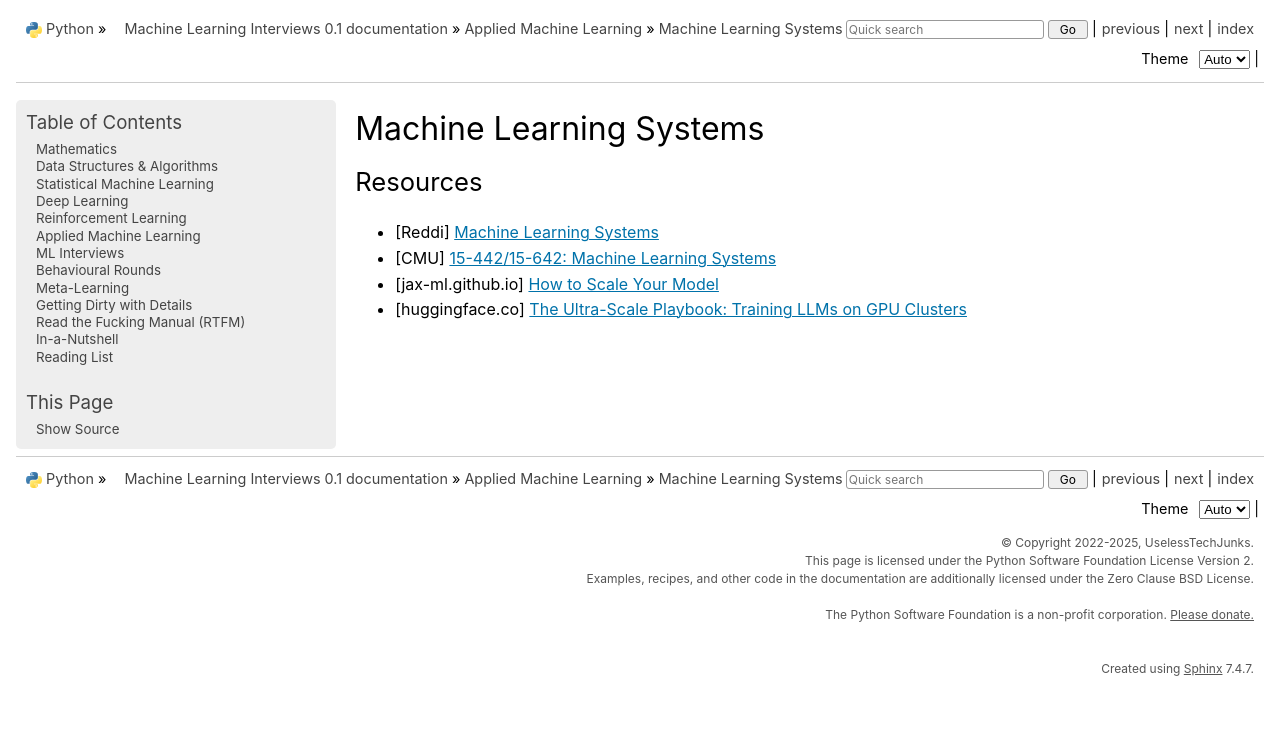
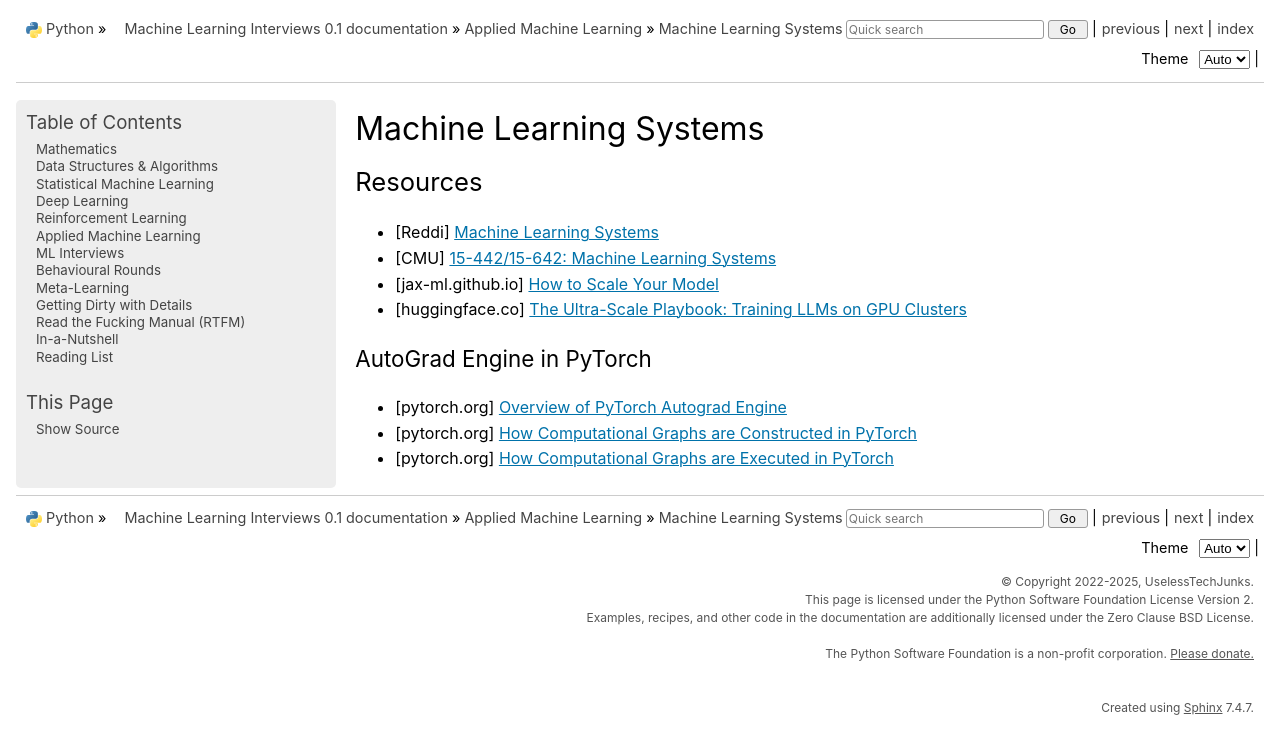
Before and after one commit to uselesstechjunks/leetcode, a Sphinx documentation site: the page built from docs/source/applied/sys/mlsys.rst, in a window 1280 px wide. Shown: the top 754 px of the page. Built offline with Sphinx 7.4.7, drawn with Linux system fonts in a browser that asks for light colours; pages that are not in the unit, such as notebooks, are missing from menus.

Commit message:
Update mlsys.rst

```diff
--- a/docs/source/applied/sys/mlsys.rst
+++ b/docs/source/applied/sys/mlsys.rst
@@ -8,3 +8,10 @@ Resources
 - [CMU] `15-442/15-642: Machine Learning Systems <https://mlsyscourse.org/>`_
 - [jax-ml.github.io] `How to Scale Your Model <https://jax-ml.github.io/scaling-book/index>`_
 - [huggingface.co] `The Ultra-Scale Playbook: Training LLMs on GPU Clusters <https://huggingface.co/spaces/nanotron/ultrascale-playbook>`_
+
+===============================================================================
+AutoGrad Engine in PyTorch
+===============================================================================
+- [pytorch.org] `Overview of PyTorch Autograd Engine <https://pytorch.org/blog/overview-of-pytorch-autograd-engine/>`_
+- [pytorch.org] `How Computational Graphs are Constructed in PyTorch <https://pytorch.org/blog/computational-graphs-constructed-in-pytorch/>`_
+- [pytorch.org] `How Computational Graphs are Executed in PyTorch <https://pytorch.org/blog/how-computational-graphs-are-executed-in-pytorch/>`_
```
